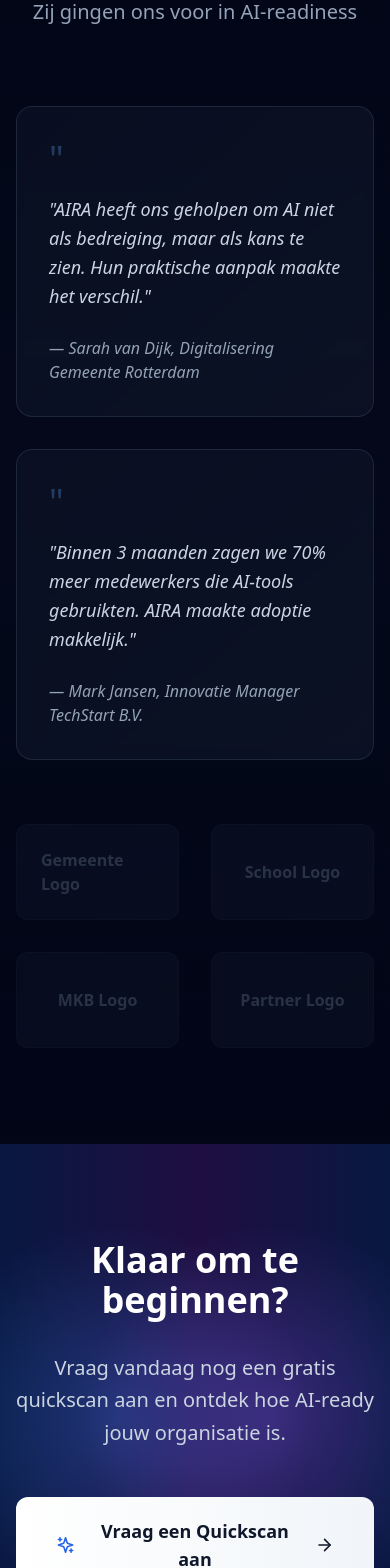
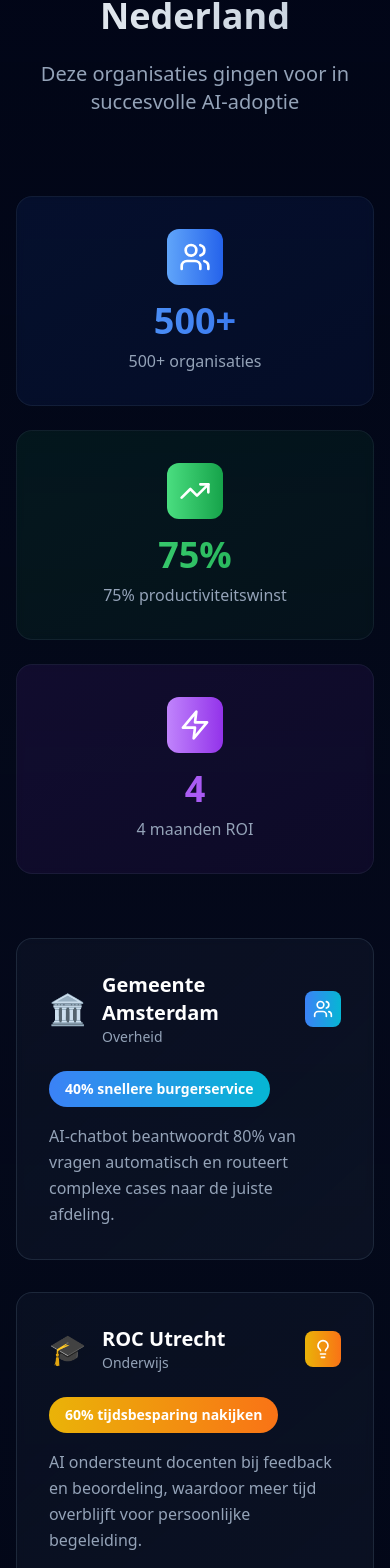
Before and after one commit to Mujtabaghulam17/AiraV2, a Next.js app: page / in a window 390 px wide. Shown: the part 8318-9886 px from the top of the page. Built offline with nearby package versions, Linux system fonts and the light colour scheme.

Commit message:
Update AIRAWebsite.tsx

```diff
--- a/app/components/AIRAWebsite.tsx
+++ b/app/components/AIRAWebsite.tsx
@@ -144,9 +144,14 @@ const AIRAWebsite = () => {
         modular: 'Gefaseerde aanpak: Proven methodology voor risico-minimalisatie en snelle wins',
         realistic: 'Business-first: Geen tech-hype, maar strategische implementatie gericht op uw doelen'
       },
-      testimonials: {
-        title: 'Vertrouwen van organisaties',
-        subtitle: 'Zij gingen ons voor in AI-readiness'
+      leaders: {
+        title: 'AI-Koplopers in Nederland',
+        subtitle: 'Deze organisaties gingen voor in succesvolle AI-adoptie',
+        stats: {
+          organizations: '500+ organisaties',
+          productivity: '75% productiviteitswinst',
+          roi: '4 maanden ROI'
+        }
       },
       footer: {
         contact: 'Contact',
@@ -268,9 +273,14 @@ const AIRAWebsite = () => {
         modular: 'Phased approach: Proven methodology for risk minimization and quick wins',
         realistic: 'Business-first: No tech hype, but strategic implementation focused on your goals'
       },
-      testimonials: {
-        title: 'Trusted by organizations',
-        subtitle: 'They led the way in AI readiness'
+      leaders: {
+        title: 'AI Leaders in Netherlands',
+        subtitle: 'These organizations led the way in successful AI adoption',
+        stats: {
+          organizations: '500+ organizations',
+          productivity: '75% productivity gain',
+          roi: '4 months ROI'
+        }
       },
       footer: {
         contact: 'Contact',
@@ -858,72 +868,203 @@ const AIRAWebsite = () => {
         </div>
       </section>
 
-      {/* Testimonials Section */}
+      {/* AI Leaders Section */}
       <section className="py-24 relative">
         <div className="absolute inset-0 bg-gradient-to-b from-transparent via-slate-900/20 to-transparent"></div>
         <div className="max-w-7xl mx-auto px-4 sm:px-6 lg:px-8 relative z-10">
           <div className="text-center mb-20">
+            <div className="inline-flex items-center px-4 py-2 rounded-full bg-gradient-to-r from-green-600/20 to-emerald-600/20 border border-green-500/30 backdrop-blur-sm mb-6">
+              <Award className="w-4 h-4 text-green-400 mr-2" />
+              <span className="text-sm text-green-300 font-medium">
+                {language === 'nl' ? 'Success Stories' : 'Success Stories'}
+              </span>
+            </div>
+
             <h2 className="text-4xl md:text-5xl font-bold mb-6">
               <span className="bg-gradient-to-r from-white to-slate-300 bg-clip-text text-transparent">
-                {t.testimonials.title}
+                {t.leaders.title}
               </span>
             </h2>
             <p className="text-xl text-slate-400 max-w-3xl mx-auto">
-              {t.testimonials.subtitle}
+              {t.leaders.subtitle}
             </p>
           </div>
 
-          {/* Testimonial Quotes */}
-          <div className="max-w-6xl mx-auto mb-16">
-            <div className="grid grid-cols-1 md:grid-cols-2 gap-8">
+          {/* Stats Cards */}
+          <div className="grid grid-cols-1 md:grid-cols-3 gap-6 mb-16">
             {[
               {
-                  quote: language === 'nl'
-                    ? '"AIRA heeft ons geholpen om AI niet als bedreiging, maar als kans te zien. Hun praktische aanpak maakte het verschil."'
-                    : '"AIRA helped us see AI not as a threat, but as an opportunity. Their practical approach made all the difference."',
-                  author: language === 'nl'
-                    ? 'Sarah van Dijk, Digitalisering Gemeente Rotterdam'
-                    : 'Sarah van Dijk, Digitalization Municipality Rotterdam'
+                number: '500+',
+                label: t.leaders.stats.organizations,
+                icon: Users,
+                color: 'from-blue-400 to-blue-600',
+                bgColor: 'from-blue-600/10 to-blue-800/10'
               },
               {
-                  quote: language === 'nl'
-                    ? '"Binnen 3 maanden zagen we 70% meer medewerkers die AI-tools gebruikten. AIRA maakte adoptie makkelijk."'
-                    : '"Within 3 months we saw 70% more employees using AI tools. AIRA made adoption easy."',
-                  author: language === 'nl'
-                    ? 'Mark Jansen, Innovatie Manager TechStart B.V.'
-                    : 'Mark Jansen, Innovation Manager TechStart B.V.'
+                number: '75%',
+                label: t.leaders.stats.productivity,
+                icon: TrendingUp,
+                color: 'from-green-400 to-green-600',
+                bgColor: 'from-green-600/10 to-green-800/10'
+              },
+              {
+                number: '4',
+                label: t.leaders.stats.roi,
+                icon: Zap,
+                color: 'from-purple-400 to-purple-600',
+                bgColor: 'from-purple-600/10 to-purple-800/10'
               }
-              ].map((testimonial, index) => (
+            ].map((stat, index) => (
               <div key={index} className="group relative">
-                  <div className="relative p-8 rounded-2xl bg-gradient-to-br from-slate-900/50 to-slate-800/30 border border-slate-700/50 hover:border-blue-500/30 transition-all duration-500 backdrop-blur-sm">
-                    <div className="absolute inset-0 bg-gradient-to-br from-blue-600/5 to-purple-600/5 opacity-0 group-hover:opacity-100 transition-all duration-500 rounded-2xl"></div>
+                <div className={`relative text-center p-8 rounded-2xl bg-gradient-to-br ${stat.bgColor} border border-slate-700/30 hover:border-slate-600/50 transition-all duration-500 backdrop-blur-sm`}>
+                  <div className={`absolute inset-0 bg-gradient-to-br ${stat.color} opacity-0 group-hover:opacity-5 transition-all duration-500 rounded-2xl`}></div>
+                  <div className={`absolute -inset-2 bg-gradient-to-r ${stat.color} opacity-0 group-hover:opacity-20 blur-xl transition-all duration-500 -z-10`}></div>
 
                   <div className="relative">
-                      <div className="text-4xl text-blue-400/30 mb-4">"</div>
-                      <blockquote className="text-lg text-slate-300 italic mb-6 leading-relaxed group-hover:text-white transition-colors duration-300">
-                        {testimonial.quote}
-                      </blockquote>
-                      <cite className="text-slate-400 font-medium group-hover:text-blue-300 transition-colors duration-300">
-                        — {testimonial.author}
-                      </cite>
+                    <div className={`inline-flex p-3 rounded-xl bg-gradient-to-r ${stat.color} mb-4 group-hover:scale-110 transition-all duration-300`}>
+                      <stat.icon className="w-8 h-8 text-white" />
+                    </div>
+                    <div className={`text-4xl font-bold bg-gradient-to-r ${stat.color} bg-clip-text text-transparent mb-2`}>
+                      {stat.number}
+                    </div>
+                    <div className="text-slate-400 font-medium group-hover:text-slate-300 transition-colors duration-300">
+                      {stat.label}
+                    </div>
                   </div>
                 </div>
               </div>
             ))}
           </div>
+
+          {/* Success Stories */}
+          <div className="grid grid-cols-1 md:grid-cols-2 gap-8 mb-16">
+            {[
+              {
+                organization: language === 'nl' ? 'Gemeente Amsterdam' : 'Municipality Amsterdam',
+                sector: language === 'nl' ? 'Overheid' : 'Government',
+                result: language === 'nl' ? '40% snellere burgerservice' : '40% faster citizen service',
+                description: language === 'nl'
+                  ? 'AI-chatbot beantwoordt 80% van vragen automatisch en routeert complexe cases naar de juiste afdeling.'
+                  : 'AI chatbot automatically answers 80% of questions and routes complex cases to the right department.',
+                icon: Users,
+                color: 'from-blue-500 to-cyan-500',
+                logo: '🏛️'
+              },
+              {
+                organization: 'ROC Utrecht',
+                sector: language === 'nl' ? 'Onderwijs' : 'Education',
+                result: language === 'nl' ? '60% tijdsbesparing nakijken' : '60% time saved grading',
+                description: language === 'nl'
+                  ? 'AI ondersteunt docenten bij feedback en beoordeling, waardoor meer tijd overblijft voor persoonlijke begeleiding.'
+                  : 'AI supports teachers with feedback and assessment, leaving more time for personal guidance.',
+                icon: Lightbulb,
+                color: 'from-yellow-500 to-orange-500',
+                logo: '🎓'
+              }
+            ].map((story, index) => (
+              <div key={index} className="group relative">
+                <div className="relative p-8 rounded-2xl bg-gradient-to-br from-slate-900/50 to-slate-800/30 border border-slate-700/50 hover:border-blue-500/30 transition-all duration-500 backdrop-blur-sm">
+                  <div className="absolute inset-0 bg-gradient-to-br from-blue-600/5 to-purple-600/5 opacity-0 group-hover:opacity-100 transition-all duration-500 rounded-2xl"></div>
+                  <div className={`absolute -inset-2 bg-gradient-to-r ${story.color} opacity-0 group-hover:opacity-20 blur-xl transition-all duration-500 -z-10`}></div>
+
+                  <div className="relative">
+                    <div className="flex items-center justify-between mb-6">
+                      <div className="flex items-center space-x-4">
+                        <div className="text-3xl">{story.logo}</div>
+                        <div>
+                          <h3 className="text-xl font-semibold text-white group-hover:text-blue-300 transition-colors duration-300">
+                            {story.organization}
+                          </h3>
+                          <div className="text-sm text-slate-400">
+                            {story.sector}
+                          </div>
+                        </div>
+                      </div>
+                      <div className={`inline-flex p-2 rounded-lg bg-gradient-to-r ${story.color} group-hover:scale-110 transition-all duration-300`}>
+                        <story.icon className="w-5 h-5 text-white" />
+                      </div>
                     </div>
 
-          {/* Company Logos */}
-          <div className="grid grid-cols-2 md:grid-cols-4 gap-8 opacity-40">
-            {['Gemeente Logo', 'School Logo', 'MKB Logo', 'Partner Logo'].map((logo, index) => (
-              <div key={index} className="group">
-                <div className="bg-gradient-to-br from-slate-800/50 to-slate-700/30 p-6 rounded-xl border border-slate-700/30 flex items-center justify-center h-24 hover:border-slate-600/50 transition-all duration-300 backdrop-blur-sm">
-                  <span className="text-slate-500 font-semibold group-hover:text-slate-400 transition-colors duration-300">
-                    {logo}
-                  </span>
+                    <div className={`inline-block px-4 py-2 rounded-full bg-gradient-to-r ${story.color} text-white text-sm font-semibold mb-4`}>
+                      {story.result}
+                    </div>
+
+                    <p className="text-slate-400 leading-relaxed group-hover:text-slate-300 transition-colors duration-300">
+                      {story.description}
+                    </p>
+                  </div>
                 </div>
               </div>
             ))}
+          </div>
+
+          {/* Organization Logos - Leading Dutch AI Adopters */}
+          <div className="grid grid-cols-2 md:grid-cols-4 gap-6">
+            {[
+              {
+                name: 'Gemeente Amsterdam',
+                logo: '🏛️',
+                sector: language === 'nl' ? 'Overheid' : 'Government',
+                achievement: language === 'nl' ? 'Eerste AI-chatbot' : 'First AI chatbot',
+                color: 'from-blue-500 to-blue-600'
+              },
+              {
+                name: 'Universiteit Twente',
+                logo: '🎓',
+                sector: language === 'nl' ? 'Onderwijs' : 'Education',
+                achievement: language === 'nl' ? 'AI in onderzoek' : 'AI in research',
+                color: 'from-purple-500 to-purple-600'
+              },
+              {
+                name: 'Coolblue',
+                logo: '🛒',
+                sector: 'E-commerce',
+                achievement: language === 'nl' ? 'AI customer service' : 'AI customer service',
+                color: 'from-green-500 to-green-600'
+              },
+              {
+                name: 'Deloitte NL',
+                logo: '💼',
+                sector: 'Consultancy',
+                achievement: language === 'nl' ? 'AI advisory' : 'AI advisory',
+                color: 'from-orange-500 to-orange-600'
+              }
+            ].map((org, index) => (
+              <div key={index} className="group cursor-pointer">
+                <div className="relative bg-gradient-to-br from-slate-800/50 to-slate-700/30 p-6 rounded-2xl border border-slate-700/30 hover:border-slate-600/50 transition-all duration-500 backdrop-blur-sm h-32 flex flex-col justify-center items-center">
+                  <div className={`absolute inset-0 bg-gradient-to-br ${org.color} opacity-0 group-hover:opacity-5 transition-all duration-500 rounded-2xl`}></div>
+                  <div className={`absolute -inset-2 bg-gradient-to-r ${org.color} opacity-0 group-hover:opacity-20 blur-xl transition-all duration-500 -z-10`}></div>
+
+                  <div className="relative text-center">
+                    <div className="text-3xl mb-2 group-hover:scale-110 transition-all duration-300">
+                      {org.logo}
+                    </div>
+                    <div className="text-sm font-semibold text-slate-300 group-hover:text-white transition-colors duration-300 mb-1">
+                      {org.name}
+                    </div>
+                    <div className="text-xs text-slate-500 group-hover:text-slate-400 transition-colors duration-300">
+                      {org.sector}
+                    </div>
+                    <div className={`opacity-0 group-hover:opacity-100 transition-all duration-300 mt-2 text-xs bg-gradient-to-r ${org.color} bg-clip-text text-transparent font-medium`}>
+                      {org.achievement}
+                    </div>
+                  </div>
+                </div>
+              </div>
+            ))}
+          </div>
+
+          {/* Bottom CTA */}
+          <div className="text-center mt-16">
+            <div className="inline-flex items-center px-6 py-3 rounded-full bg-gradient-to-r from-green-600/20 to-emerald-600/20 border border-green-500/30 backdrop-blur-sm">
+              <Rocket className="w-5 h-5 text-green-400 mr-3" />
+              <span className="text-green-300 font-medium">
+                {language === 'nl'
+                  ? 'Sluit je aan bij deze AI-koplopers'
+                  : 'Join these AI leaders'
+                }
+              </span>
+            </div>
           </div>
         </div>
       </section>
```
Lines whose indentation alone changed are shown as unchanged.
